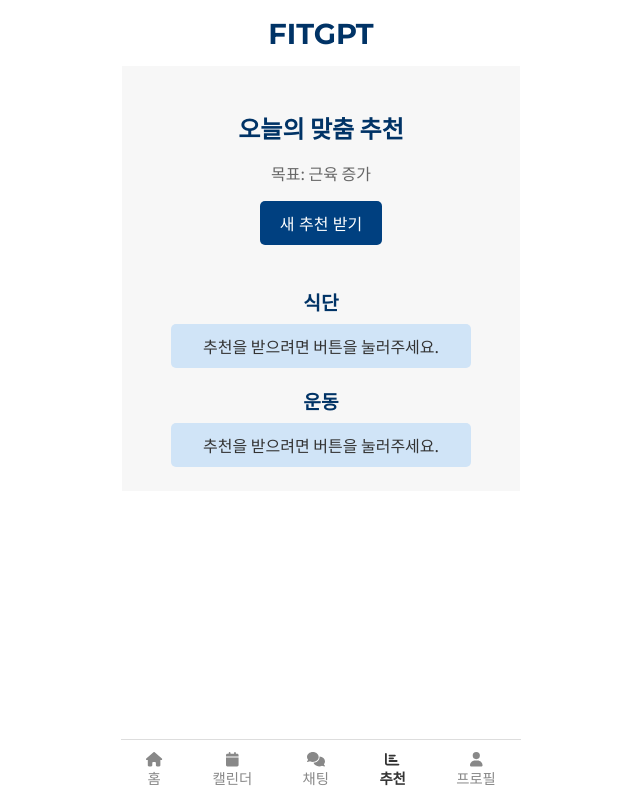
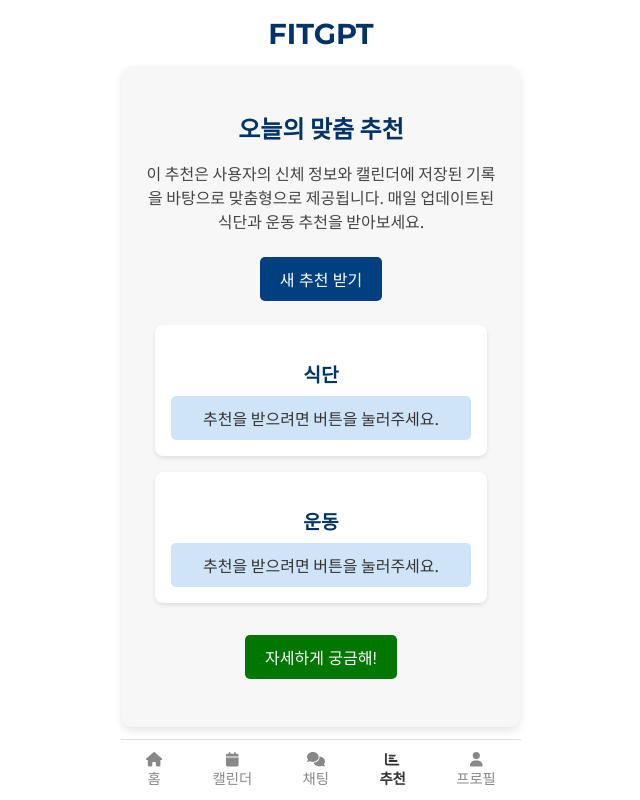
Before and after one commit to KangBJ-8303/FITGTP-SW, a React (Create React App) app in the folder fitgpt/: page /recommend in a window 1280 px wide. Shown: the whole page, without its empty margins (319-959 px from the left). Built offline with nearby package versions, Linux system fonts and the light colour scheme; no server answers.

Commit message:
Update Recommend.jsx

```diff
--- a/fitgpt/src/Recommend.jsx
+++ b/fitgpt/src/Recommend.jsx
@@ -1,6 +1,7 @@
-import React, { useState, useEffect } from "react";
+import React, { useState, useEffect, useCallback } from "react";
 import styled from "styled-components";
 import { useRecoilValue } from 'recoil';
+import { useNavigate } from 'react-router-dom';
 import { userEmailState } from './atoms';
 
 const RecommendContainer = styled.div`
@@ -11,6 +12,8 @@ const RecommendContainer = styled.div`
   max-width: 350px;
   margin: auto;
   background-color: #f7f7f7;
+  box-shadow: 0 4px 8px rgba(0, 0, 0, 0.1);
+  border-radius: 10px;
 `;
 
 const Title = styled.h2`
@@ -23,6 +26,13 @@ const Subtitle = styled.p`
   font-size: 1rem;
   color: #666;
   margin-bottom: 1rem;
+`;
+
+const Description = styled.p`
+  font-size: 1rem;
+  color: #444;
+  margin-bottom: 1.5rem;
+  text-align: center;
 `;
 
 const Button = styled.button`
@@ -44,6 +54,11 @@ const RecommendationContainer = styled.div`
   width: 100%;
   max-width: 300px;
   text-align: center;
+  margin-bottom: 1rem;
+  background-color: #ffffff;
+  padding: 1rem;
+  border-radius: 8px;
+  box-shadow: 0 2px 4px rgba(0, 0, 0, 0.1);
 `;
 
 const RecommendationTitle = styled.h3`
@@ -60,18 +75,29 @@ const RecommendationText = styled.p`
   border-radius: 5px;
 `;
 
+const MoreInfoButton = styled(Button)`
+  background-color: #007700;
+  margin-top: 1rem;
+
+  &:hover {
+    background-color: #005500;
+  }
+`;
+
 export default function Recommend() {
   const [recommendation, setRecommendation] = useState({
     diet: "",
     exercise: ""
   });
+  const [isLoading, setIsLoading] = useState(false);
 
-  // Replace with the actual user ID you want to use
   const userEmail = useRecoilValue(userEmailState);
+  const navigate = useNavigate();
 
-  const getPersonalizedRecommendations = async () => {
+  const getPersonalizedRecommendations = useCallback(async () => {
+    setIsLoading(true);
     try {
-      const response = await fetch(`https://54.180.138.98:443/api/recommendations/${userEmail}`);
+      const response = await fetch(`http://54.180.138.98:443/api/recommendations/${userEmail}`);
       if (!response.ok) {
         throw new Error("Failed to fetch recommendations");
       }
@@ -86,8 +112,10 @@ export default function Recommend() {
       setRecommendation(newRecommendation);
     } catch (error) {
       console.error("Error fetching recommendations:", error);
+    } finally {
+      setIsLoading(false);
     }
-  };
+  }, [userEmail]);
 
   useEffect(() => {
     const storedDate = localStorage.getItem("recommendationDate");
@@ -99,12 +127,12 @@ export default function Recommend() {
       const storedRecommendation = JSON.parse(localStorage.getItem("dailyRecommendation"));
       if (storedRecommendation) setRecommendation(storedRecommendation);
     }
-  }, []);
+  }, [getPersonalizedRecommendations]);
 
   return (
     <RecommendContainer>
       <Title>오늘의 맞춤 추천</Title>
-      <Subtitle>목표: 근육 증가</Subtitle>
+      <Description>이 추천은 사용자의 신체 정보와 캘린더에 저장된 기록을 바탕으로 맞춤형으로 제공됩니다. 매일 업데이트된 식단과 운동 추천을 받아보세요.</Description>
       <Button onClick={getPersonalizedRecommendations}>새 추천 받기</Button>
       <RecommendationContainer>
         <RecommendationTitle>식단</RecommendationTitle>
@@ -114,6 +142,7 @@ export default function Recommend() {
         <RecommendationTitle>운동</RecommendationTitle>
         <RecommendationText>{recommendation.exercise || "추천을 받으려면 버튼을 눌러주세요."}</RecommendationText>
       </RecommendationContainer>
+      <MoreInfoButton onClick={() => navigate('/Chat')}>자세하게 궁금해!</MoreInfoButton>
     </RecommendContainer>
   );
 }
```
